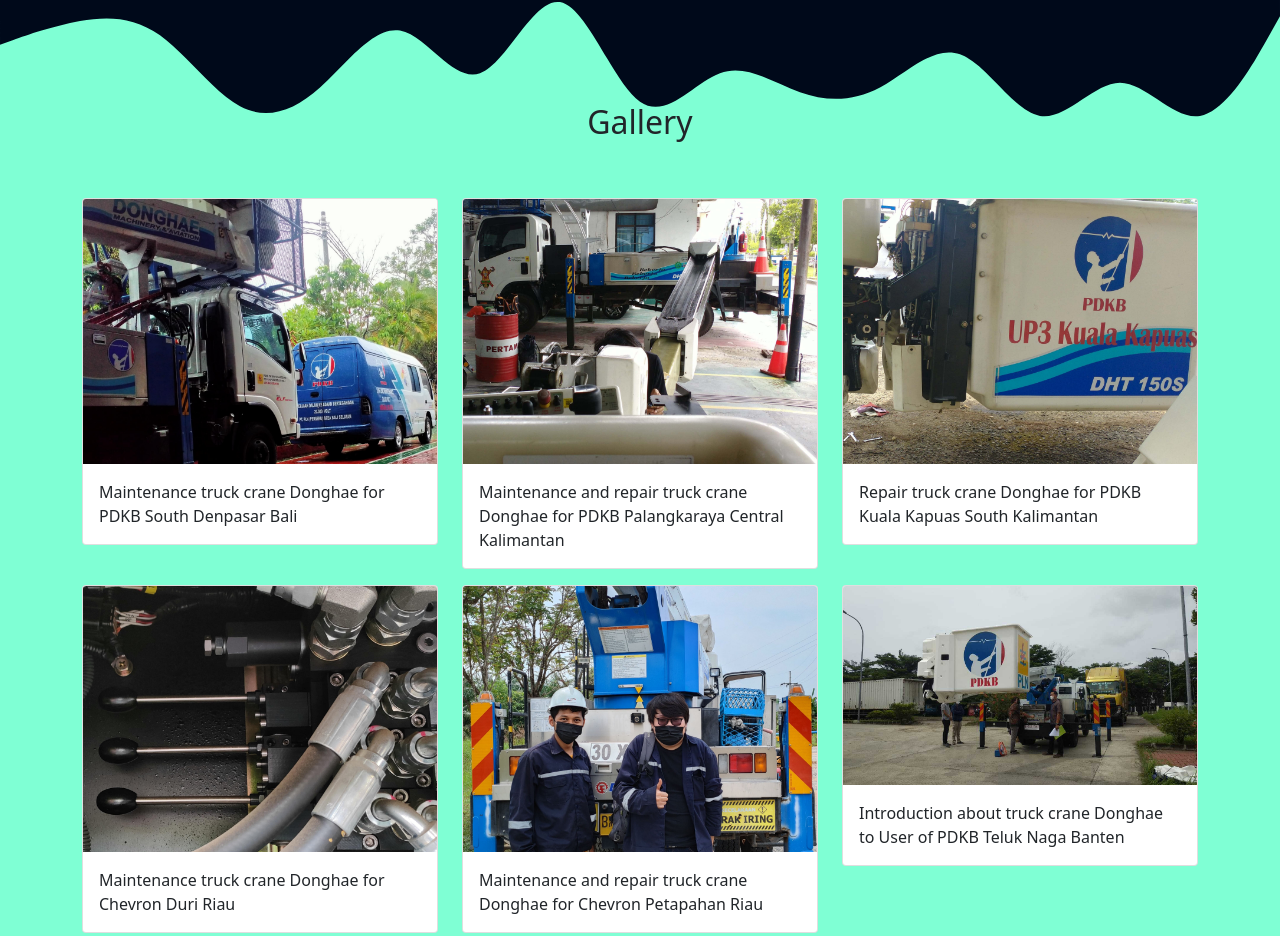
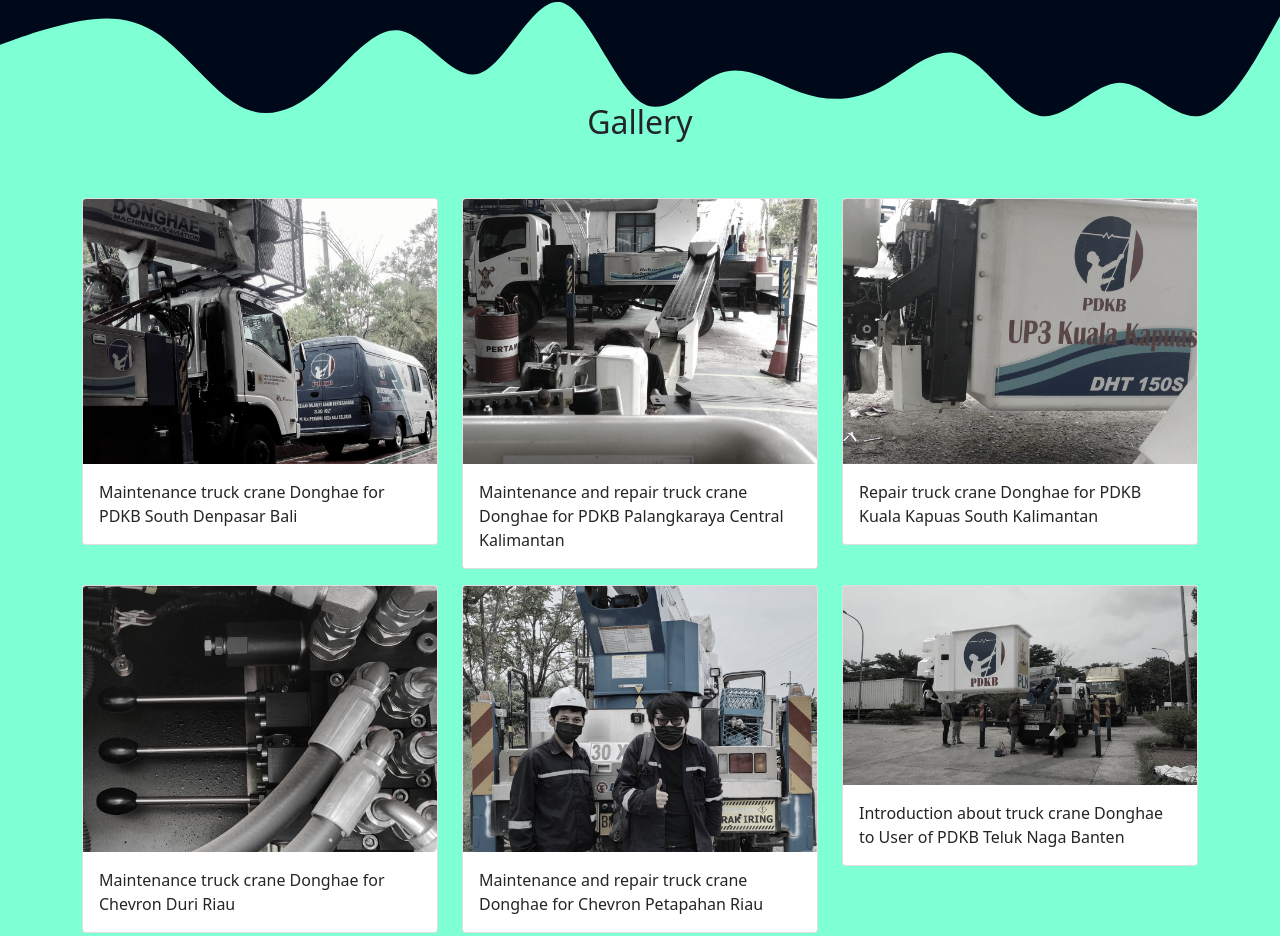
Before and after one commit to AlexKev25/alexkev25.github.io, a plain HTML site: page index.html in a window 1280 px wide. Shown: the part 959-1895 px from the top of the page. Drawn offline with nearby package versions, Linux system fonts and the light colour scheme.

Commit message:
tambah fitur animasi gallery

```diff
--- a/style.css
+++ b/style.css
@@ -16,6 +16,20 @@
 #gallery {
   background-color: #7fffd4;
   margin-bottom: -15rem;
+}
+
+#gallery .card {
+  max-width: 100%;
+  -webkit-filter: grayscale(80%);
+  filter: grayscale(80%);
+  transition: 0.5s;
+  cursor: pointer;
+}
+
+#gallery .card:hover {
+  -webkit-filter: grayscale(0%);
+  filter: grayscale(0%);
+  transform: scale(1.02);
 }
 
 #contact {
```
